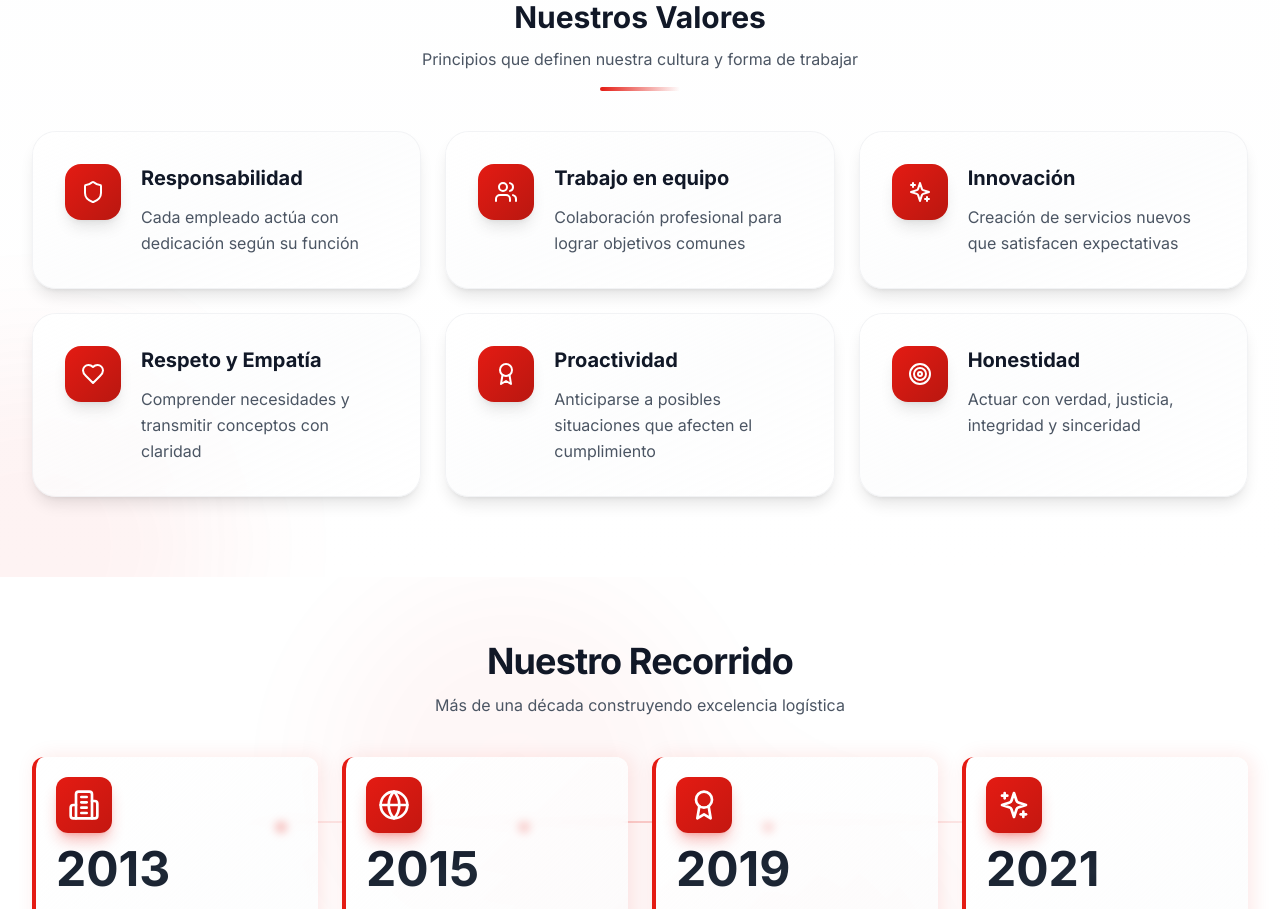
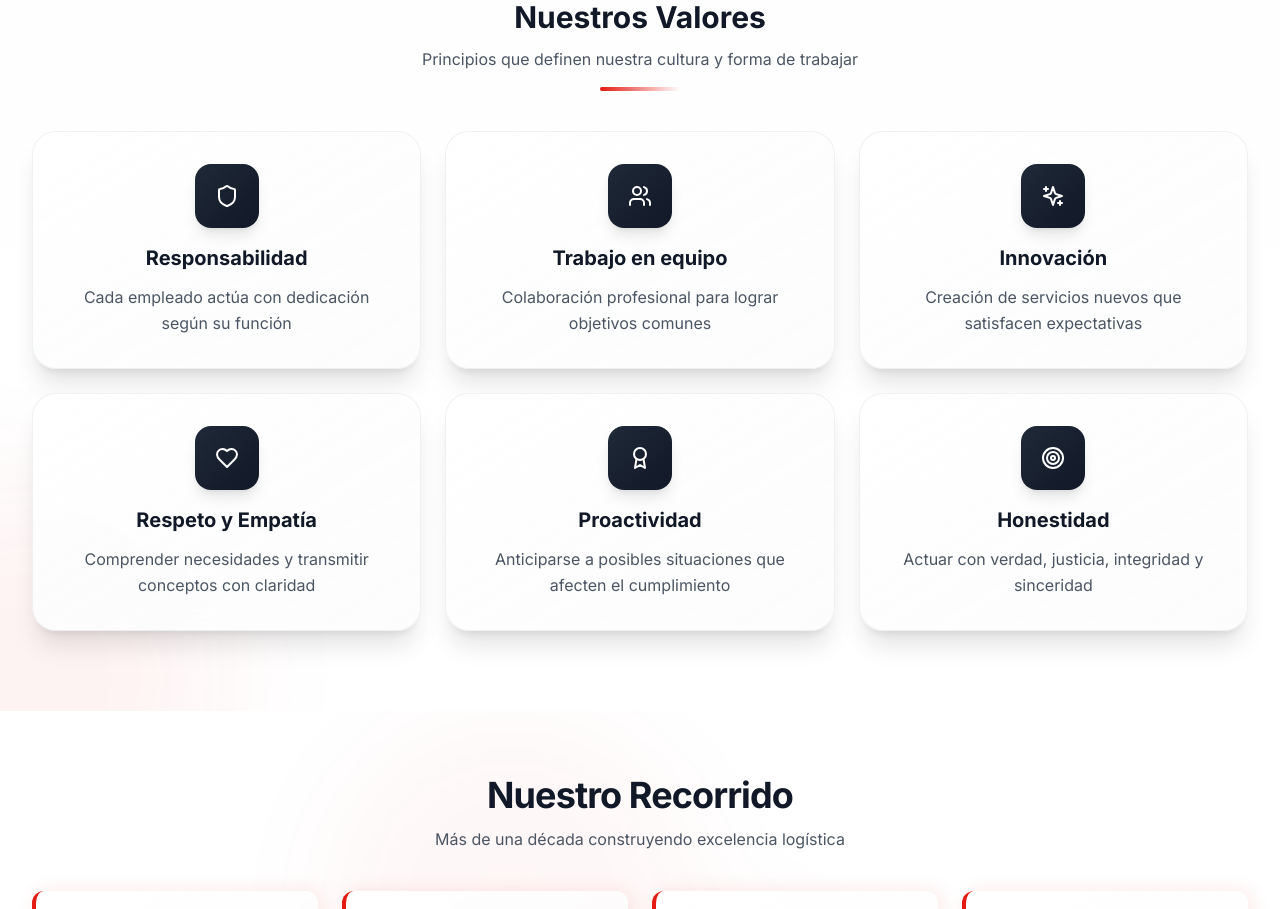
Before and after one commit to cookiecodespy/Ez_webpage, a React (Vite) app: page / in a window 1280 px wide. Shown: the part 2580-3489 px from the top of the page. Built offline with nearby package versions, Linux system fonts and the light colour scheme.

Commit message:
Design: Valores con layout vertical + glassmorphism coherente con Áreas/Filosofía

```diff
--- a/src/components/About.tsx
+++ b/src/components/About.tsx
@@ -409,26 +409,34 @@ const About = () => {
             {values.map((value, index) => (
               <motion.div
                 key={value.title}
-                className="relative rounded-3xl overflow-hidden bg-white/60 backdrop-blur-sm border border-gray-200/50 shadow-lg"
+                className="relative"
                 initial={prefersReducedMotion ? undefined : { opacity: 0, y: 20 }}
                 whileInView={prefersReducedMotion ? undefined : { opacity: 1, y: 0 }}
                 viewport={{ once: true }}
-                transition={{ delay: index * 0.1 }}
+                transition={{ delay: index * 0.05 }}
               >
-                {/* Subtle gradient background */}
-                <div className="absolute inset-0 bg-gradient-to-br from-white/80 via-gray-50/40 to-white/60" />
+                {/* Glassmorphism card */}
+                <div className="relative h-full rounded-3xl overflow-hidden bg-white/80 backdrop-blur-md border border-gray-200/60 shadow-xl">
+                  {/* Subtle gradient overlay */}
+                  <div className="absolute inset-0 bg-gradient-to-br from-white/50 via-gray-50/30 to-gray-100/20" />
 
-                {/* Content */}
-                <div className="relative p-8">
-                  <div className="flex items-start space-x-5">
-                    <div className="flex-shrink-0 w-14 h-14 rounded-2xl bg-gradient-to-br from-[#E41B13] to-[#B91710] flex items-center justify-center text-white shadow-lg">
+                  {/* Content - Layout vertical centrado */}
+                  <div className="relative p-8 text-center">
+                    <div className="flex flex-col items-center gap-4">
+                      {/* Ícono centrado arriba */}
+                      <div className="w-16 h-16 rounded-2xl bg-gradient-to-br from-gray-800 to-gray-900 flex items-center justify-center shadow-lg">
+                        <div className="text-white">
                           {value.icon}
                         </div>
-                    <div className="flex-1">
+                      </div>
+
+                      {/* Texto centrado */}
+                      <div>
                         <h4 className="text-xl font-bold text-gray-900 mb-3">{value.title}</h4>
                         <p className="text-gray-600 leading-relaxed">
                           {value.description}
                         </p>
+                      </div>
                     </div>
                   </div>
                 </div>
```
Lines whose indentation alone changed are shown as unchanged.
